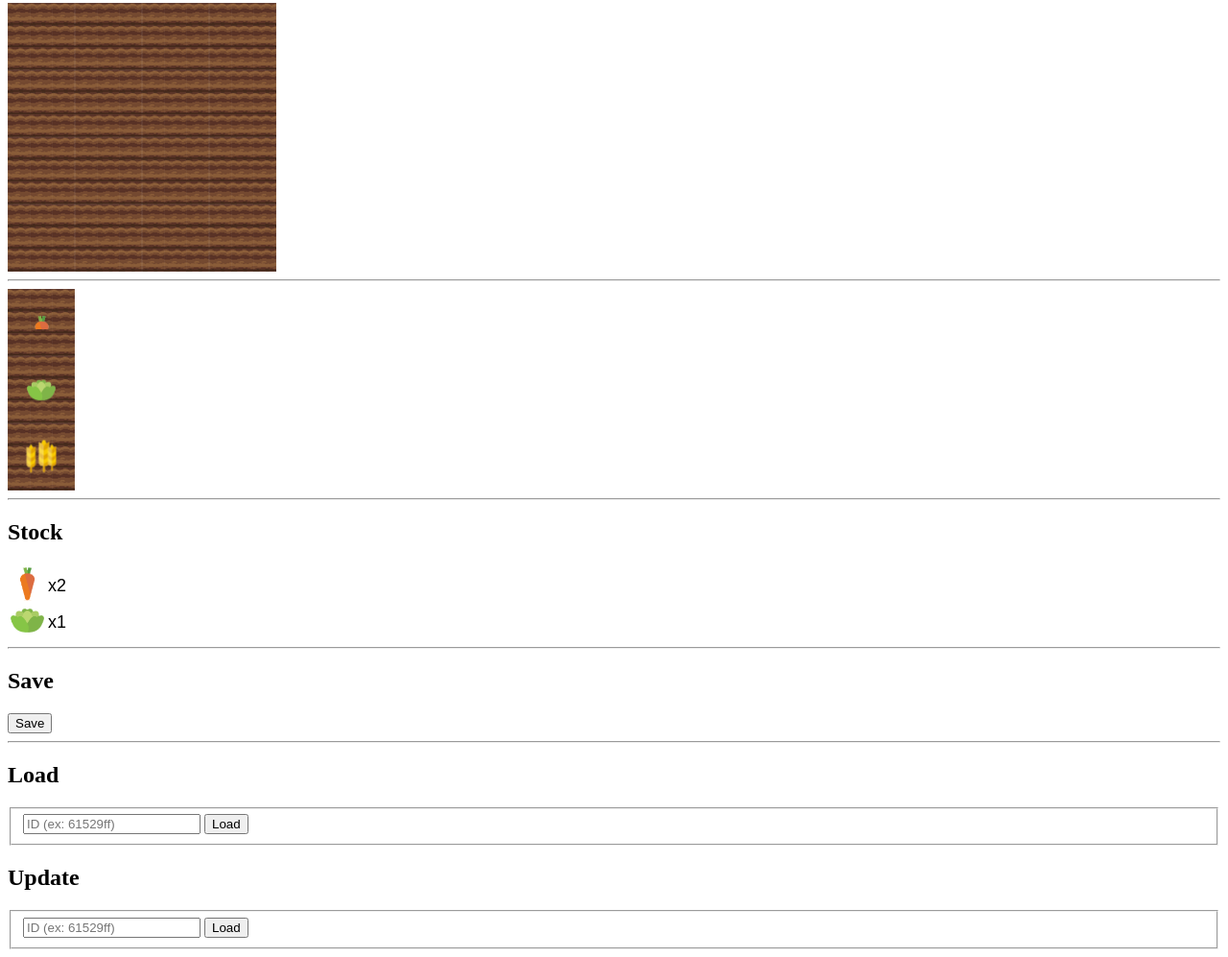
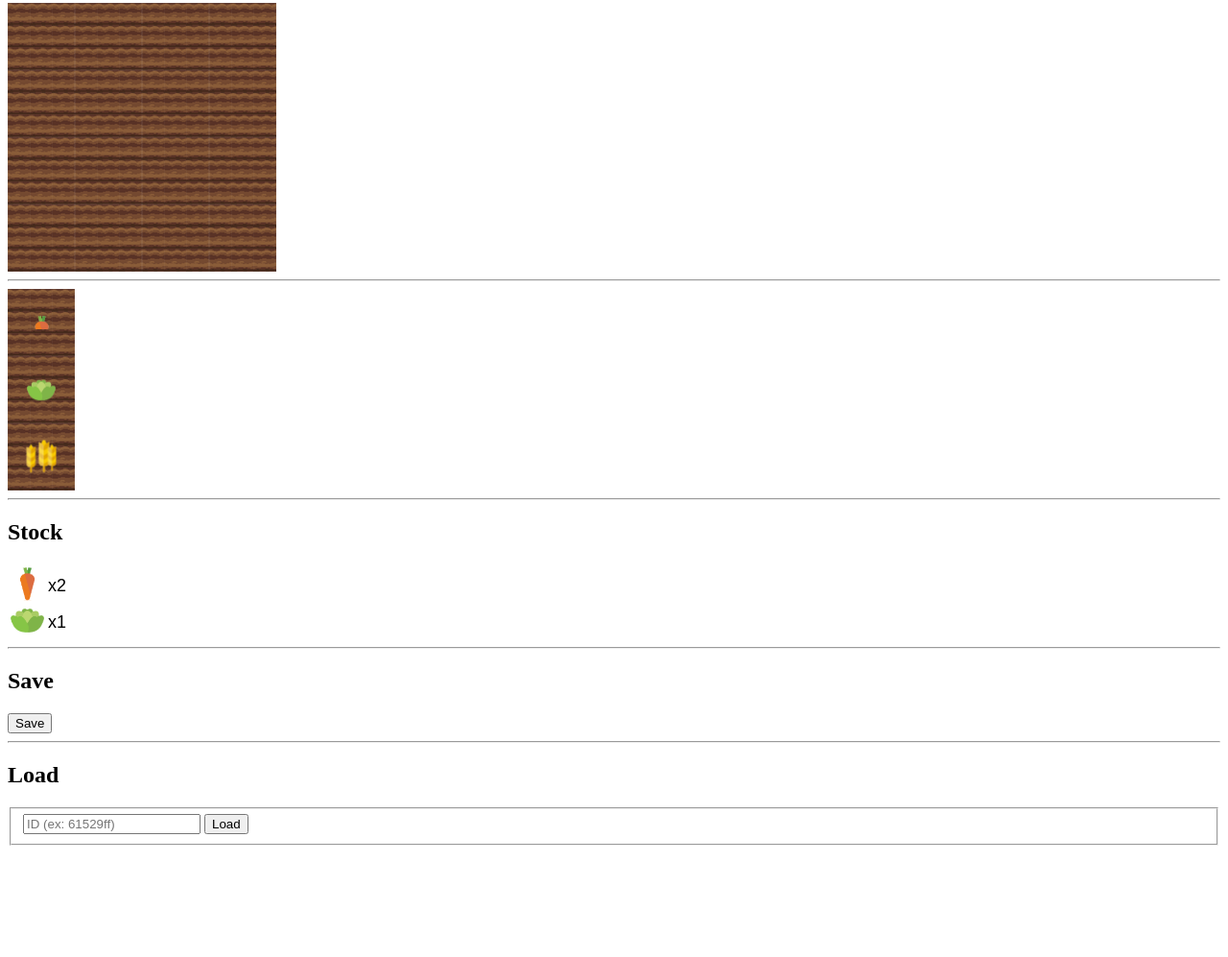
Before and after one commit to rehia/formation-js, a website: page public/index.html in a window 1280 px wide. Shown: the part 391-1388 px from the top of the page at 96% size. After the commit the page ends 1280 px from the top, so only its background shows below. Drawn offline with Linux system fonts and the light colour scheme.

```diff
--- a/public/index.html
+++ b/public/index.html
@@ -81,14 +81,6 @@
     </fieldset>
   </form>
 
-  <h2>Update</h2>
-  <form onsubmit="saveToServer(grid.toJSON(), this.idValue.value)">
-    <fieldset>
-      <input type="text" name="idValue" placeholder="ID (ex: 61529ff)">
-      <input type="submit" value="Load">
-    </fieldset>
-  </form>
-
 
 </body>
 </html>
--- a/public/js/save.js
+++ b/public/js/save.js
@@ -1,3 +1,5 @@
+var HOST = 'http://localhost:8082/';
+
 function saveToServer(data, id) {
   var string = JSON.stringify({
     state: JSON.parse(data)
@@ -11,7 +13,7 @@
   };
 
   var method = id ? 'PUT' : 'POST';
-  var url = 'http://192.168.1.19:8082/fields';
+  var url = HOST + 'fields';
   if (id) {
     url += '/id';
   }
@@ -28,7 +30,7 @@
     }
   };
 
-  var url = 'http://localhost:8082/fields/' + id;
+  var url = HOST + 'fields/' + id;
   xhr.open('GET', url, true);
   xhr.send();
 }
```
